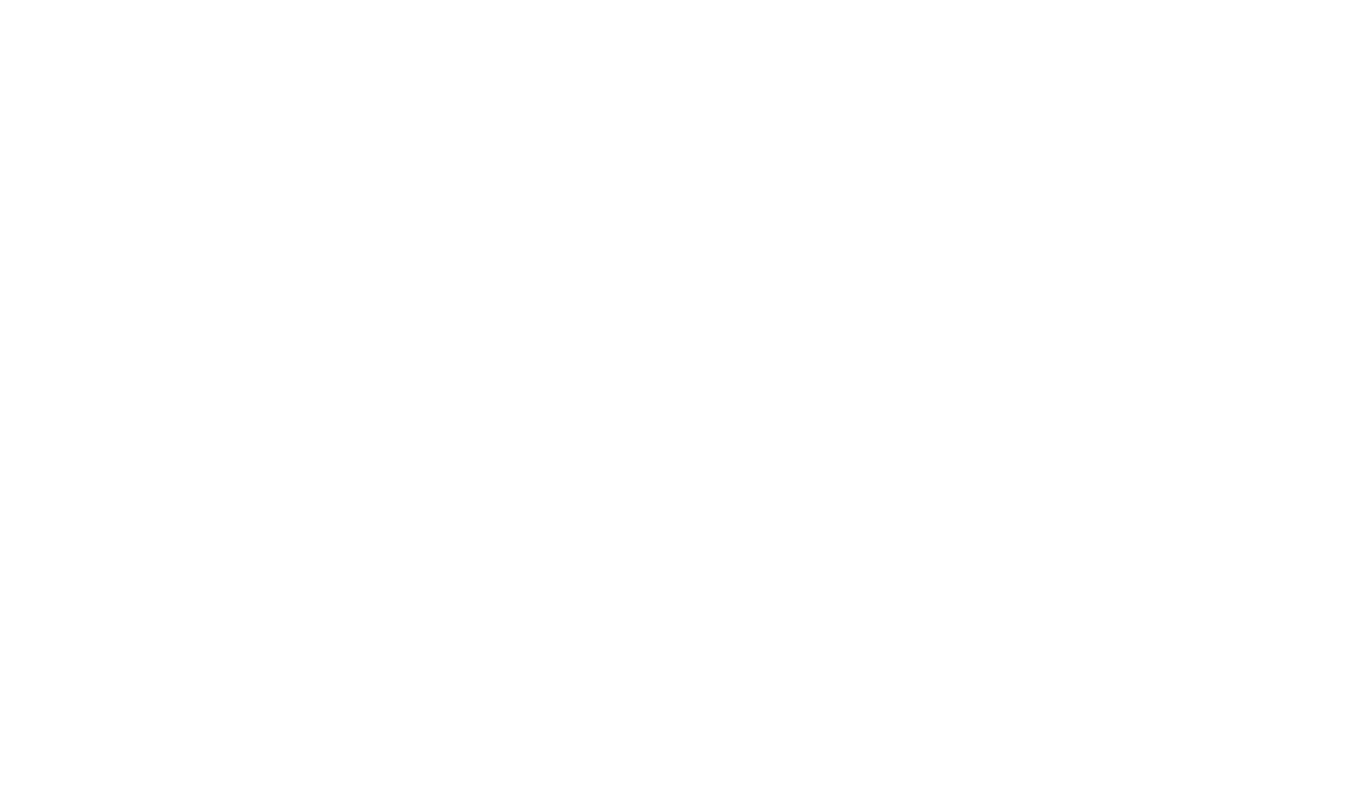
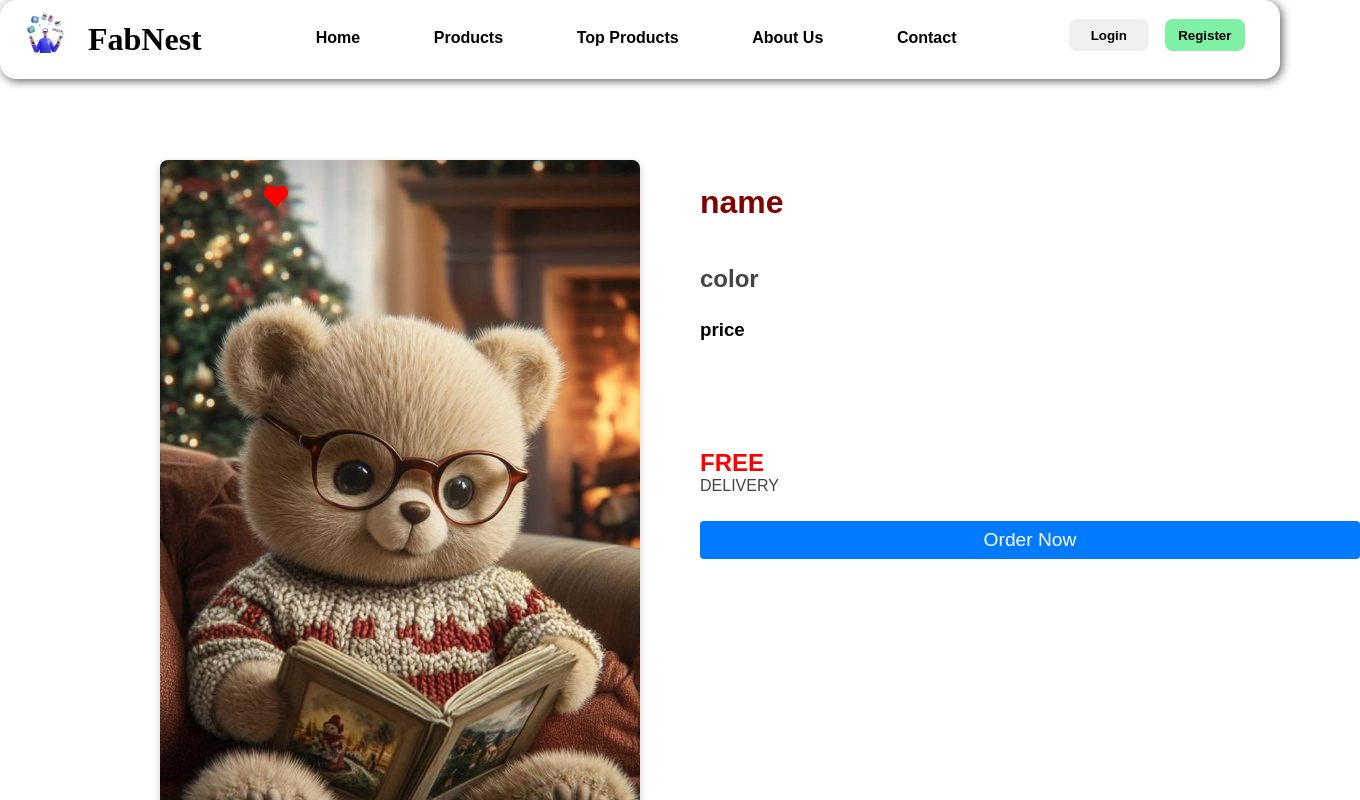
Before and after one commit to HansajithNilan/FabNest-Online-store, a React (Vite) app in the folder frontend/: page /singleproduct in a window 1280 px wide. Before the commit this address had no page. Shown: the top 800 px of the page, 1360 px wide, since content can reach past the window. Built offline with nearby package versions, Linux system fonts and the light colour scheme; a web font is replaced by a local one.

Commit message:
singleProduct page and TopProduct pages are created

```diff
--- a/frontend/src/App.jsx
+++ b/frontend/src/App.jsx
@@ -16,6 +16,8 @@
 import ContactUs from './Pages/ContactUsPage/ContactUs.jsx'
 import Users from './Pages/UserProfile/UserProfile.jsx'
 import UserUpdates from './Pages/UpdateUsers/UpdateUsers.jsx'
+import SingleProduct from './Pages/SingleProduct/SingleProduct.jsx'
+import TopProduct from './Pages/TopProduct/TopProduct.jsx'
 
 
 //Admin Pages
@@ -72,6 +74,9 @@
     <Route path='/displayslippers' element={<DisplaySlipppers/>}/>
     <Route path='/updateslipper/:id' element={<UpdateSlippers/>}/>
 
+    <Route path='/singleproduct' element={<SingleProduct/>}/>
+    <Route path='/topproduct' element={<TopProduct/>}/>
+
     </Routes>
 
     </>
--- a/frontend/src/Components/NavBar/NavBar.jsx
+++ b/frontend/src/Components/NavBar/NavBar.jsx
@@ -18,7 +18,7 @@
         <ul>
             <li><a href='/'>Home</a></li>
             <li><a href='/products'>Products</a></li>
-            <li><a href='#'>Top Products</a></li>
+            <li><a href='topproduct'>Top Products</a></li>
             <li><a href='/About'>About Us</a></li>
             <li><a href='/contactus'>Contact</a></li>
         </ul>
--- /dev/null
+++ b/frontend/src/Pages/SingleProduct/SingleProduct.css
@@ -0,0 +1,99 @@
+.SingleProduct-wrapper{
+    z-index: 2;
+}
+
+
+  .SingleProduct-contain {
+    display: flex;
+    flex-direction: column;
+    align-items: center;
+    padding: 20vh;
+
+  }
+
+  .image-details {
+    display: flex;
+    justify-content: space-between;
+    width: 150vh;
+    margin: auto;
+  }
+
+  .SingleProduct-image {
+    width: 40%;
+  }
+
+  .SingleProduct-image img {
+    width: 100%;
+    border-radius: 1vh;
+    box-shadow: 0 0.4vh 1vh rgba(0, 0, 0, 0.2);
+  }
+
+  .SingleProduct-like {
+    position: absolute;
+    top: 23vh;
+    right: 124vh;
+    cursor: pointer;
+    width: 3vh;
+    height: 3vh;
+    fill: red;
+    z-index: 1;
+
+  }
+
+  .SingleProduct-details {
+    width: 55%;
+    display: flex;
+    flex-direction: column;
+  }
+
+  .SingleProduct-details h1 {
+    font-size: 2rem;
+    font-weight: bold;
+    margin-bottom: 1vh;
+    margin-top: 3vh;
+    color: #800000;
+  }
+
+  .SingleProduct-details h2 {
+    font-size: 1.5rem;
+    color: #444;
+    margin-bottom: 1vh;
+  }
+
+  .SingleProduct-details button {
+    background: #007bff;
+    color: white;
+    padding: 1vh 2vh;
+    border: none;
+    border-radius: 0.5vh;
+    font-size: 1.2rem;
+    margin: 1vh 0;
+    cursor: pointer;
+  }
+
+  .SingleProduct-details button:hover {
+    background: #0056b3;
+  }
+
+  .free {
+    color: red;
+    font-weight: bold;
+    font-size: 1.5rem;
+  }
+
+  .delevery {
+    font-size: 1rem;
+    color: #444;
+  }
+
+  .SingleProduct-description {
+    max-width: 80rem;
+    text-align: justify;
+    font-size: 1rem;
+    line-height: 1.6rem;
+    color: #555;
+    margin-top: 2vh;
+    padding: 1vh;
+    border-top: 0.1vh solid #ddd;
+    font-weight: bold;
+  }
--- /dev/null
+++ b/frontend/src/Pages/SingleProduct/SingleProduct.jsx
@@ -0,0 +1,38 @@
+import React from 'react'
+import './SingleProduct.css'
+import NavBar from '../../Components/NavBar/NavBar'
+import Footer from '../../Components/Footer/Footer'
+
+function SingleProduct() {
+  return (
+    <div className='SingleProduct-wrapper'>
+        <NavBar/>
+        <div className='SingleProduct-contain'>
+         <div className='image-details'>
+            <div className='SingleProduct-image'>
+               <img src='../Images/AboutUsPage.jpg'/>
+               <div className='SingleProduct-like'>
+                <svg xmlns="http://www.w3.org/2000/svg" viewBox="0 0 512 512"><path d="M47.6 300.4L228.3 469.1c7.5 7 17.4 10.9 27.7 10.9s20.2-3.9 27.7-10.9L464.4 300.4c30.4-28.3 47.6-68 47.6-109.5v-5.8c0-69.9-50.5-129.5-119.4-141C347 36.5 300.6 51.4 268 84L256 96 244 84c-32.6-32.6-79-47.5-124.6-39.9C50.5 55.6 0 115.2 0 185.1v5.8c0 41.5 17.2 81.2 47.6 109.5z"/></svg>
+
+               </div>
+            </div>
+            <div className='SingleProduct-details'>
+              <h1>name</h1><br/><br/>
+              <h2>color</h2><br/>
+              <h3>price</h3><br/><br/><br/><br/><br/><br/>
+              <p className='free'>FREE</p>
+              <p className='delevery'>DELIVERY</p><br/>
+              <button>Order Now</button>
+            </div>
+         </div>
+         <div className='SingleProduct-description'>
+          <p>"Adorable brown teddy bear plush with a soft, huggable design! Featuring a cute round face, big black eyes, and paw details on its feet, this teddy is perfect for cuddles or as a delightful gift for all ages. Size: Medium. Material: Premium-quality plush fabric. Bring home this lovable companion today!"</p>
+
+         </div>
+        </div>
+      <Footer/>
+    </div>
+  )
+}
+
+export default SingleProduct
--- /dev/null
+++ b/frontend/src/Pages/TopProduct/TopProduct.css
@@ -0,0 +1,30 @@
+.topProduct-contain {
+   padding-top: 20vh;
+
+
+
+}
+
+.topProduct-contain h1{
+    font-family: "PT Serif", serif;
+    text-align: center;
+    padding-top: 5vh;
+    font-size: 3rem;
+    padding-bottom: 5vh;
+}
+
+.topProduct-cart{
+    margin: auto;
+    width: 100vh;
+    height: 50vh;
+    display: flex;
+    flex-direction: column;
+    background-color: aliceblue;
+    border-radius: 1.5rem;
+    box-shadow: 0 4px 8px 0 rgba(0, 0, 0, 0.2);
+}
+
+.topProduct-star{
+    height: 2vh;
+    width: 2vh;
+}
--- /dev/null
+++ b/frontend/src/Pages/TopProduct/TopProduct.jsx
@@ -0,0 +1,31 @@
+import React from 'react'
+import './TopProduct.css'
+import NavBar from '../../Components/NavBar/NavBar'
+import Footer from '../../Components/Footer/Footer'
+
+function TopProduct() {
+  return (
+    <div className='topProduct-wrapper'>
+        <NavBar/>
+      <div className='topProduct-contain'>
+         <h1>Top Products</h1>
+         <div className='topProduct-cart'>
+            <h2>Name</h2>
+          <div className='topProduct-image'>
+
+          </div>
+          <div className='topProduct-details'>
+            <p>price</p>
+            <p>color</p>
+          </div>
+          <div className='topProduct-star'>
+            <svg xmlns="http://www.w3.org/2000/svg" viewBox="0 0 576 512"><path d="M316.9 18C311.6 7 300.4 0 288.1 0s-23.4 7-28.8 18L195 150.3 51.4 171.5c-12 1.8-22 10.2-25.7 21.7s-.7 24.2 7.9 32.7L137.8 329 113.2 474.7c-2 12 3 24.2 12.9 31.3s23 8 33.8 2.3l128.3-68.5 128.3 68.5c10.8 5.7 23.9 4.9 33.8-2.3s14.9-19.3 12.9-31.3L438.5 329 542.7 225.9c8.6-8.5 11.7-21.2 7.9-32.7s-13.7-19.9-25.7-21.7L381.2 150.3 316.9 18z"/></svg>
+          </div>
+         </div>
+      </div>
+        <Footer/>
+    </div>
+  )
+}
+
+export default TopProduct
```
